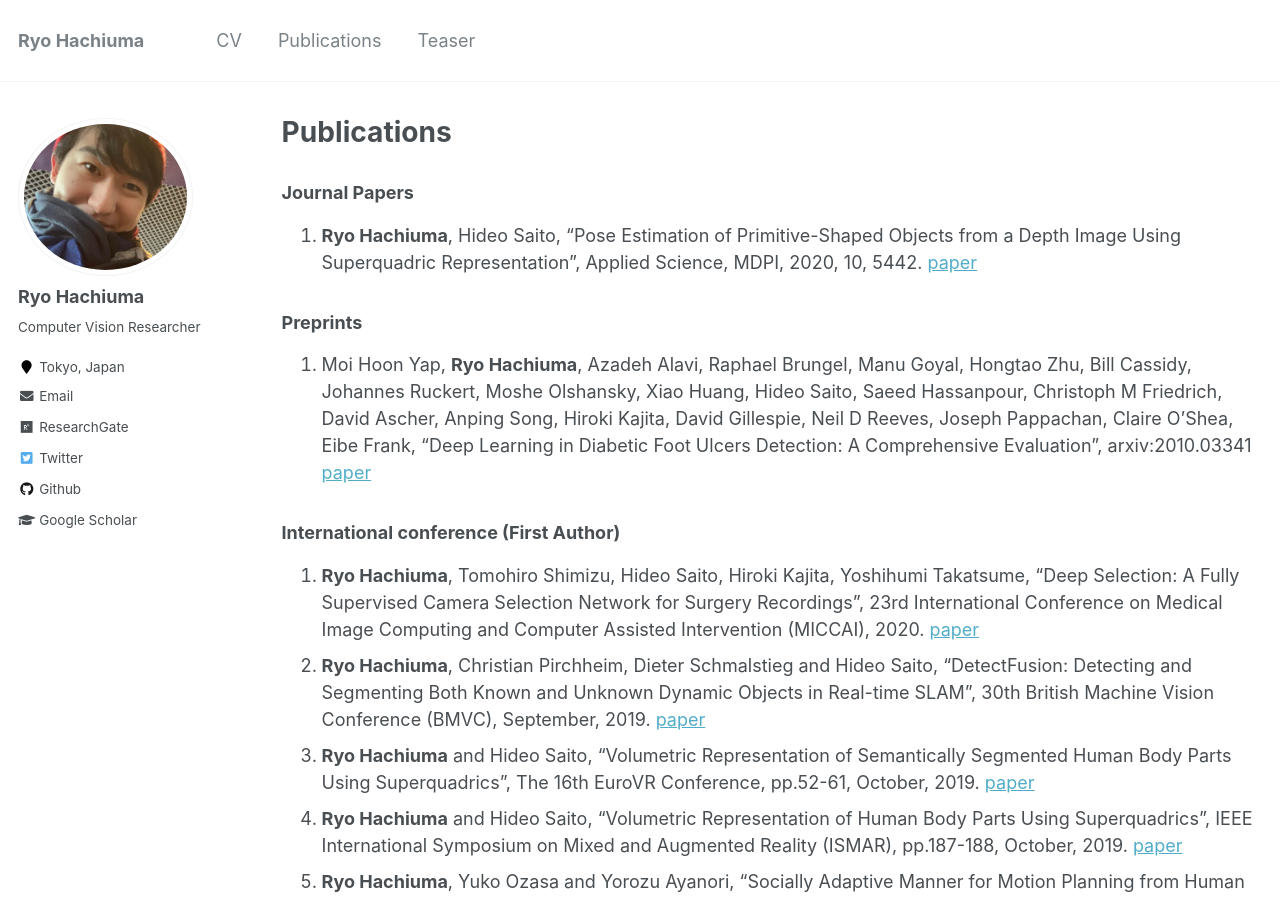
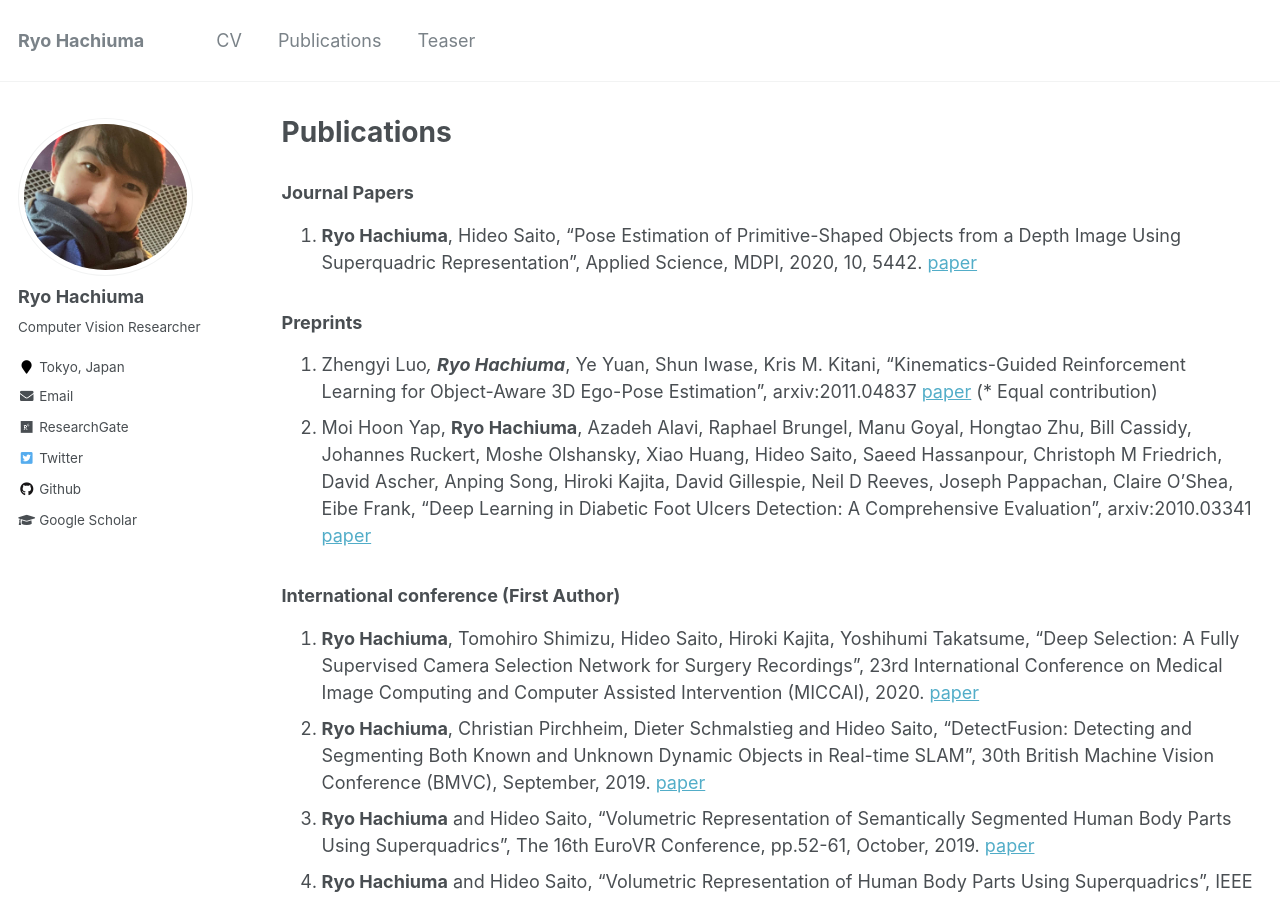
Before and after one commit to ryohachiuma/ryohachiuma.github.io, a Jekyll site: the page built from _pages/publications.md, in a window 1280 px wide and 900 px high. Built offline with Jekyll 4.4.1, drawn with Linux system fonts in a browser that asks for light colours.

Commit message:
Update publications.md

```diff
--- a/_pages/publications.md
+++ b/_pages/publications.md
@@ -24,6 +24,7 @@ author_profile: true
 
 
 ### Preprints
+1. Zhengyi Luo*, **Ryo Hachiuma***, Ye Yuan, Shun Iwase, Kris M. Kitani, "Kinematics-Guided Reinforcement Learning for Object-Aware 3D Ego-Pose Estimation", arxiv:2011.04837 [paper](https://arxiv.org/abs/2011.04837) (* Equal contribution)
 1. Moi Hoon Yap, **Ryo Hachiuma**, Azadeh Alavi, Raphael Brungel, Manu Goyal, Hongtao Zhu, Bill Cassidy, Johannes Ruckert, Moshe Olshansky, Xiao Huang, Hideo Saito, Saeed Hassanpour, Christoph M Friedrich, David Ascher, Anping Song, Hiroki Kajita, David Gillespie, Neil D Reeves, Joseph Pappachan, Claire O'Shea, Eibe Frank, "Deep Learning in Diabetic Foot Ulcers Detection: A Comprehensive Evaluation", arxiv:2010.03341 [paper](https://arxiv.org/abs/2010.03341)
 
 ### International conference (First Author)
```
